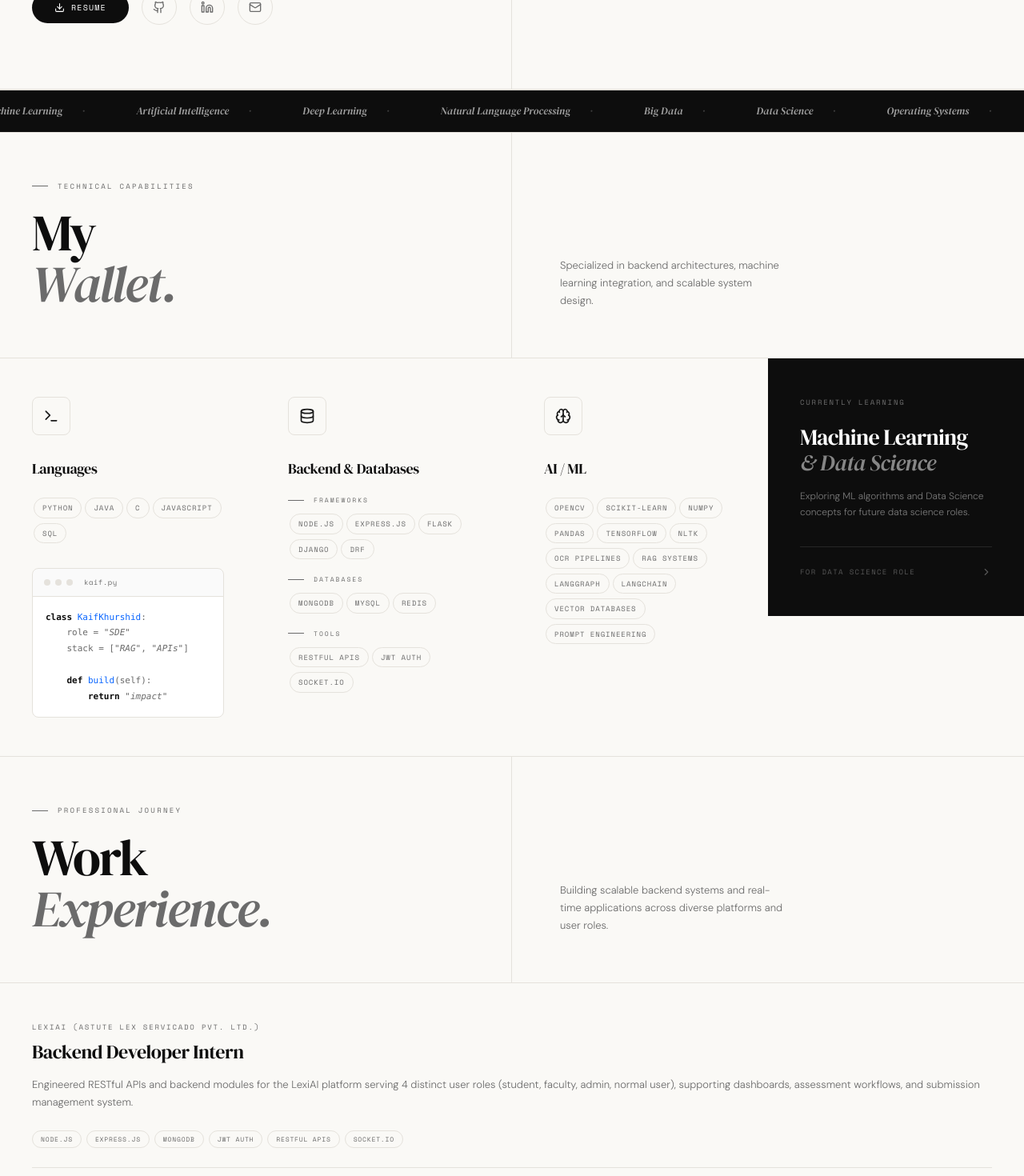
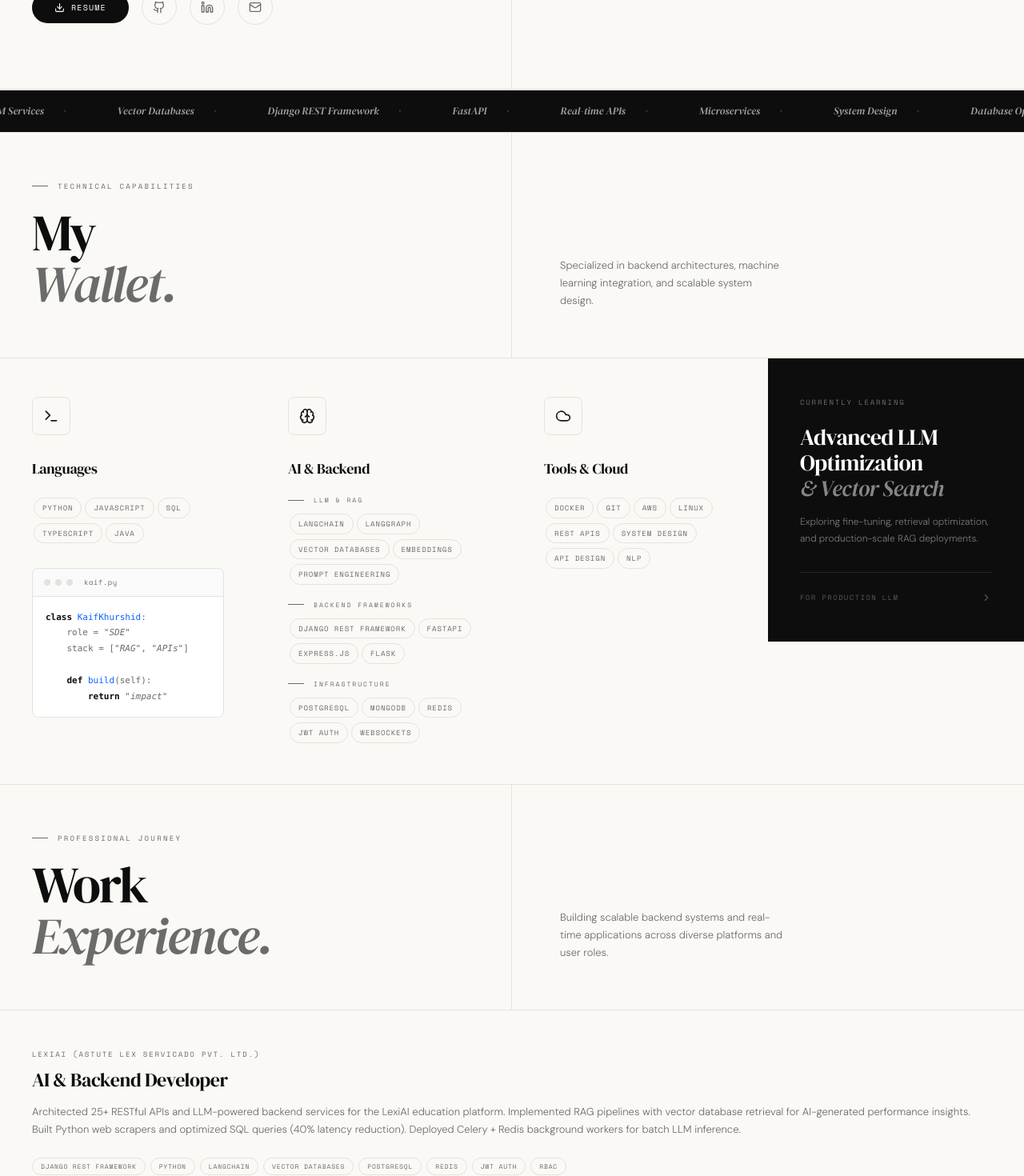
Before and after one commit to Kaifkhurshid7/my-resume, a React (Vite) app in the folder my-resume/: page / in a window 1280 px wide. Shown: the part 740-2210 px from the top of the page at 80% size. Built offline with nearby package versions, Linux system fonts and the light colour scheme.

Commit message:
feat(portfolio): update personal profile and technical skills to reflect current expertise in AI and backend development

```diff
--- a/my-resume/src/data/portfolio.js
+++ b/my-resume/src/data/portfolio.js
@@ -21,9 +21,9 @@ export const NAV_LINKS = [
 
 export const PERSONAL = {
   name: 'Kaif Khurshid',
-  role: 'Software Engineer',
-  tagline: 'Data Science Enthusiast',
-  bio: 'Backend-focused Computer Science student specializing in scalable web systems, real-time applications, and AI-powered solutions. Experienced in building RESTful APIs, backend architectures, OCR/NLP pipelines, and intelligent platforms using Node.js, Express, MongoDB, Python, and React.',
+  role: 'AI & Backend Engineer',
+  tagline: 'RAG · LLM Services · Production APIs',
+  bio: 'Building production-grade AI backends and RAG systems. Specialized in LLM services, vector databases, and scalable microservices architecture. Experienced in Django REST Framework, FastAPI, Node.js, and building intelligent systems that bridge models with production infrastructure.',
   email: 'kaifkhurshid18@gmail.com',
   github: 'https://github.com/Kaifkhurshid7',
   linkedin: 'https://linkedin.com/in/kaif-khurshid',
@@ -33,16 +33,16 @@ export const PERSONAL = {
 // ─── Marquee ──────────────────────────────────────────────────────────────────
 
 export const MARQUEE_ITEMS = [
-  'MERN Stack',
-  'Machine Learning',
-  'Artificial Intelligence',
-  'Deep Learning',
-  'Natural Language Processing',
-  'Big Data',
-  'Data Science',
-  'Operating Systems',
-  'Database Systems',
+  'RAG Systems',
+  'LLM Services',
+  'Vector Databases',
+  'Django REST Framework',
+  'FastAPI',
+  'Real-time APIs',
+  'Microservices',
   'System Design',
+  'Database Optimization',
+  'Production Backend',
 ];
 
 // ─── Technical Skills ─────────────────────────────────────────────────────────
@@ -52,31 +52,31 @@ export const TECH_CATEGORIES = [
     id: 'languages',
     title: 'Languages',
     icon: 'Terminal',
-    items: ['Python', 'Java', 'C', 'JavaScript', 'SQL'],
+    items: ['Python', 'JavaScript', 'SQL', 'TypeScript', 'Java'],
   },
   {
-    id: 'backend',
-    title: 'Backend & Databases',
-    icon: 'Database',
+    id: 'ai_backend',
+    title: 'AI & Backend',
+    icon: 'Brain',
     subcategories: [
-      { label: 'Frameworks', items: ['Node.js', 'Express.js', 'Flask', 'Django', 'DRF'] },
-      { label: 'Databases', items: ['MongoDB', 'MySQL', 'Redis'] },
-      { label: 'Tools', items: ['RESTful APIs', 'JWT Auth', 'Socket.IO'] },
+      { label: 'LLM & RAG', items: ['LangChain', 'LangGraph', 'Vector Databases', 'Embeddings', 'Prompt Engineering'] },
+      { label: 'Backend Frameworks', items: ['Django REST Framework', 'FastAPI', 'Express.js', 'Flask'] },
+      { label: 'Infrastructure', items: ['PostgreSQL', 'MongoDB', 'Redis', 'JWT Auth', 'WebSockets'] },
     ],
   },
   {
-    id: 'ai',
-    title: 'AI / ML',
-    icon: 'Brain',
-    items: ['OpenCV', 'Scikit-Learn', 'NumPy', 'Pandas', 'TensorFlow', 'NLTK', 'OCR Pipelines', 'RAG Systems', 'LangGraph', 'LangChain', 'Vector Databases', 'Prompt Engineering'],
+    id: 'tools',
+    title: 'Tools & Cloud',
+    icon: 'Wrench',
+    items: ['Docker', 'Git', 'AWS', 'Linux', 'REST APIs', 'System Design', 'API Design', 'NLP'],
   },
 ];
 
 export const CURRENTLY_LEARNING = {
-  title: 'Machine Learning',
-  subtitle: '& Data Science',
-  description: 'Exploring ML algorithms and Data Science concepts for future data science roles.',
-  label: 'For Data Science Role',
+  title: 'Advanced LLM Optimization',
+  subtitle: '& Vector Search',
+  description: 'Exploring fine-tuning, retrieval optimization, and production-scale RAG deployments.',
+  label: 'For Production LLM',
 };
 
 // ─── Education ────────────────────────────────────────────────────────────────
@@ -110,12 +110,12 @@ export const EDUCATION = [
 export const EXPERIENCE = [
   {
     company: 'LexiAI (Astute Lex Servicado Pvt. Ltd.)',
-    role: 'Backend Developer Intern',
+    role: 'AI & Backend Developer',
     duration: 'March 2026 — Present',
     location: 'Remote',
-    desc: 'Engineered RESTful APIs and backend modules for the LexiAI platform serving 4 distinct user roles (student, faculty, admin, normal user), supporting dashboards, assessment workflows, and submission management system.',
-    tech: ['Node.js', 'Express.js', 'MongoDB', 'JWT Auth', 'RESTful APIs', 'Socket.IO'],
-    highlights: ['RESTful API Development', 'Multi-role Authorization', 'Assessment System', 'Submission Management'],
+    desc: 'Architected 25+ RESTful APIs and LLM-powered backend services for the LexiAI education platform. Implemented RAG pipelines with vector database retrieval for AI-generated performance insights. Built Python web scrapers and optimized SQL queries (40% latency reduction). Deployed Celery + Redis background workers for batch LLM inference.',
+    tech: ['Django REST Framework', 'Python', 'LangChain', 'Vector Databases', 'PostgreSQL', 'Redis', 'JWT Auth', 'RBAC'],
+    highlights: ['25+ RESTful APIs', 'RAG & LLM Services', 'API Optimization (40% latency cut)', 'Background Workers'],
   },
 ];
 
@@ -125,35 +125,35 @@ export const PROJECTS = [
   {
     num: '01',
     type: 'OCR & Computer Vision',
-    title: 'Swaralipi OCR System',
-    desc: 'OCR-based recognition system for Indian musical notation — detects and classifies swara symbols from scanned manuscripts using a custom-labeled dataset and YOLOv8 bounding-box pipeline with sequential reconstruction, confidence scoring, and duplicate filtering. Achieves 90%+ detection accuracy.',
-    tech: ['Python', 'FastAPI', 'YOLOv8', 'PyTorch', 'React', 'TypeScript', 'Vite', 'SQLite'],
+    title: 'Swaralipi — Music Notation Detection',
+    desc: 'End-to-end deep learning system digitizing handwritten Hindustani notation. Trained YOLOv8 on self-annotated 480-image dataset across 12 swara classes, achieving 89% mAP@0.5, 91% precision, 85.4% recall. Designed 5-stage post-processing pipeline reducing duplicate detections by 12%.',
+    tech: ['Python', 'PyTorch', 'YOLOv8', 'FastAPI', 'React', 'SQLite'],
     github: 'https://github.com/Kaifkhurshid7/swara-detection',
     live: 'https://swara-detection.vercel.app/',
   },
   {
     num: '02',
     type: 'Computer Vision & Graph Analysis',
-    title: 'Intelligent Node Detection',
-    desc: 'End-to-end computer vision pipeline that transforms diagram images into directed graphs — extracts 60–70 visual primitives using OpenCV, OCR, and NLP heuristics, then applies spatial clustering and rule-based post-processing to merge fragmented detections into logical nodes with 75% noise reduction.',
-    tech: ['Python', 'OpenCV', 'OCR', 'NLP', 'Graph Analysis'],
+    title: 'Intelligent Node Detection System',
+    desc: 'End-to-end computer vision pipeline converting diagram images into structured workflow graphs. Implemented 8-stage processing pipeline using OpenCV, Tesseract OCR, and semantic classification at <120ms inference latency. Reduced noisy detections by 82%+ via Hough-based edge detection and IoU deduplication.',
+    tech: ['Python', 'FastAPI', 'OpenCV', 'Tesseract OCR', 'NetworkX', 'Docker', 'React'],
     github: 'https://github.com/Kaifkhurshid7/intelligent-node-detection',
     live: 'https://intelligent-node-detection.vercel.app/',
   },
   {
     num: '03',
-    type: 'AI & Signal Processing',
-    title: 'Instrument Recognition',
-    desc: 'Audio classification pipeline extracting a 26-dimensional spectral fingerprint (MFCCs, Delta, Chroma, Centroid, Rolloff, ZCR) from 3724 IRMAS samples across 11 instrument classes. Achieves 61.9% accuracy using k-NN with cosine distance, validated via 5-fold stratified cross-validation.',
-    tech: ['React', 'Python', 'Librosa', 'Flask', 'Scikit-learn'],
-    github: 'https://github.com/Kaifkhurshid7/Instrument-Recognition',
+    type: 'Audio Classification & ML',
+    title: 'Instrument Recognition Dashboard',
+    desc: 'Audio classification system identifying 11 instrument classes from 3,724 IRMAS samples. Engineered 26-dimensional spectral feature vector (MFCCs, Delta, Chroma, Centroid, Rolloff, ZCR) through 5-stage signal processing pipeline. Achieved 71.9% accuracy with tuned k-NN, validated via 5-fold stratified cross-validation.',
+    tech: ['Python', 'Librosa', 'Scikit-learn', 'Flask', 'React'],
+    github: 'https://github.com/Kaifkhurshid7/Instrument-Recognizer-KNN-BASED',
     live: 'https://instrument-recognizer.vercel.app/',
   },
   {
     num: '04',
     type: 'Fullstack System',
     title: 'ACM-XIM Envoy',
-    desc: 'Secure full-stack platform with JWT-based role authentication and protected REST APIs for posts, likes, comments, and live news via NewsAPI. Features real-time Socket.IO messaging supporting 100+ active users.',
+    desc: 'Production-deployed backend serving 100+ concurrent users with JWT role-based authentication. Secured REST APIs for posts, likes, comments, and real-time news integration. Implemented WebSocket messaging via Socket.IO with optimized MongoDB queries (3x latency reduction via compound indexing).',
     tech: ['React', 'Node.js', 'Express', 'MongoDB', 'JWT', 'Socket.IO'],
     github: 'https://github.com/Kaifkhurshid7/ACM-XIM-Envoy',
     live: 'https://acmmedia-frontend.vercel.app/',
```
